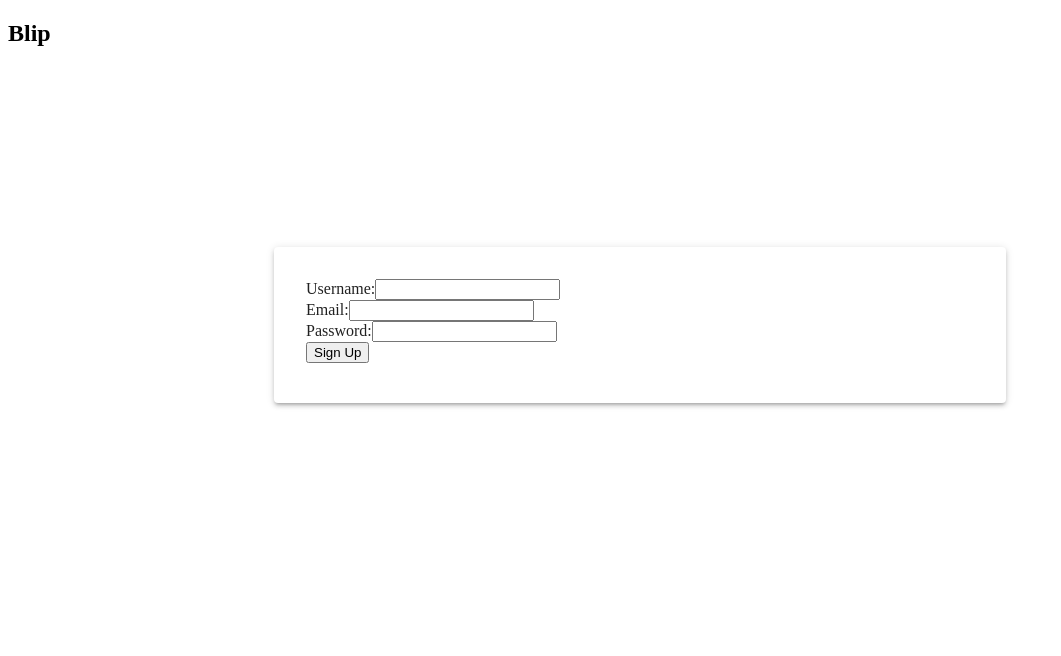
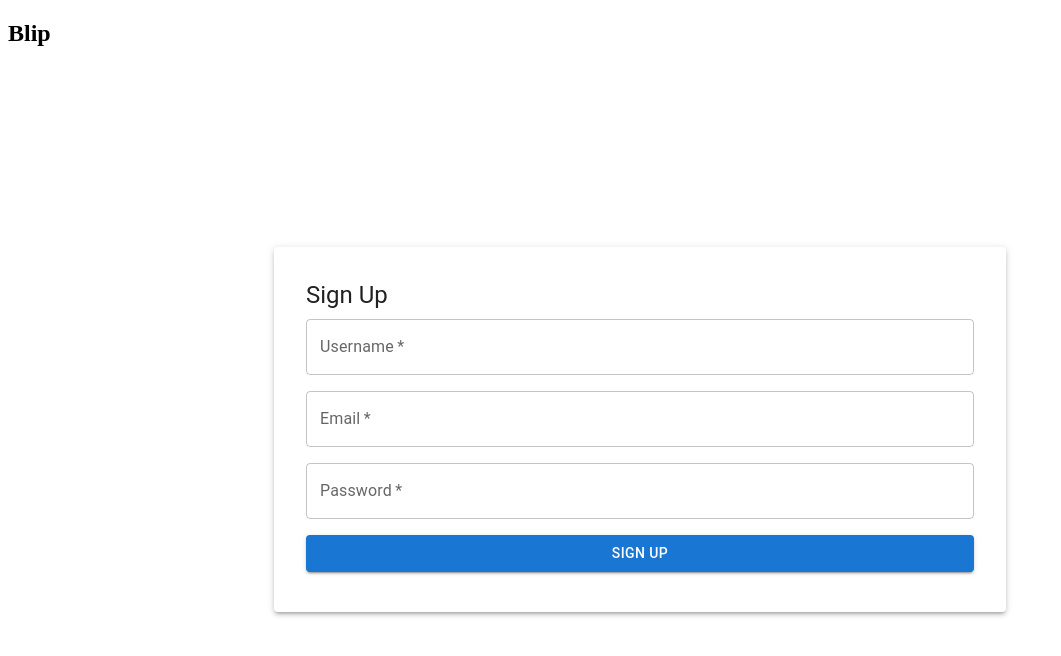
Before and after one commit to BugFixDotExe/Blip, a React (Vite) app in the folder client/: page /signup in a window 1280 px wide. Shown: the top 656 px of the page, without its empty margins (0-1061 px from the left). Built offline with nearby package versions, Linux system fonts and the light colour scheme.

Commit message:
Made a redesign of the Login, upload, signup components, added a custom hook for passing the JWT token to other components

```diff
--- a/client/package.json
+++ b/client/package.json
@@ -21,6 +21,7 @@
     "express": "^4.17.1",
     "fluent-ffmpeg": "^2.1.3",
     "image-thumbnail": "^1.0.10",
+    "jsonwebtoken": "^9.0.2",
     "mime-types": "^2.1.27",
     "mongodb": "^3.5.9",
     "mongoose": "^8.9.3",
--- /dev/null
+++ b/client/src/components/AuthContext.jsx
@@ -0,0 +1,15 @@
+import React, { createContext, useState, useContext } from 'react';
+
+const AuthContext = createContext();
+
+export const AuthProvider = ({ children }) => {
+    const [token, setToken] = useState(null);
+
+    return (
+        <AuthContext.Provider value={{ token, setToken }}>
+        {children}
+        </AuthContext.Provider>
+    );
+};
+
+export const useAuth = () => useContext(AuthContext);
--- a/client/src/components/FileUpload.jsx
+++ b/client/src/components/FileUpload.jsx
@@ -6,22 +6,25 @@
   CardContent,
   Typography,
   Button,
-  Divider,
-  List,
-  ListItem,
-  ListItemText,
+  TextField,
+  CircularProgress,
 } from "@mui/material";
+import { useAuth } from "./AuthContext";
 
 const FileUpload = () => {
+  const { token } = useAuth();
   const [file, setFile] = useState(null);
   const [message, setMessage] = useState("");
-
+  const [loading, setLoading] = useState(false);
+  console.log('token',token)
   const handleFileChange = (e) => {
     setFile(e.target.files[0]);
+    setMessage(""); // Clear previous messages
   };
 
   const handleUpload = async (e) => {
     e.preventDefault();
+
     if (!file) {
       setMessage("Please select a file first.");
       return;
@@ -30,29 +33,74 @@
     const formData = new FormData();
     formData.append("file", file);
 
+    setLoading(true);
+    setMessage("");
+
     try {
-      const response = await axios.post("http://localhost:5000/api/v1/upload/thumbnail", formData, {
+      const response = await axios.post(
+        "http://localhost:5000/api/v1/upload/thumbnail",
+        formData,
+        {
           headers: {
             "Content-Type": "multipart/form-data",
+            Authorization: `Bearer ${token}`, // Include the token in the request
           },
-      });
-      setMessage(response.data.message);
+        }
+      );
+
+      setMessage(response.data.message || "File uploaded successfully!");
     } catch (error) {
-      setMessage("Error uploading file.");
+      setMessage("Error uploading file. Please try again.");
+    } finally {
+      setLoading(false);
     }
   };
 
   return (
     <Card sx={{ maxWidth: 700, margin: "200px auto", padding: 2, boxShadow: 3 }}>
     <CardContent>
-    <div>
-      <h1>File Upload</h1>
+    <Typography variant="h5" gutterBottom>
+    File Upload
+    </Typography>
     <form onSubmit={handleUpload}>
-        <input type="file" onChange={handleFileChange} />
-        <button type="submit">Upload</button>
+    <Box sx={{ display: "flex", flexDirection: "column", gap: 2 }}>
+    <Button
+    variant="outlined"
+    component="label"
+    fullWidth
+    >
+    Choose File
+    <input
+    type="file"
+    hidden
+    onChange={handleFileChange}
+    />
+    </Button>
+    {file && (
+      <Typography variant="body2" color="textSecondary">
+      Selected file: {file.name} ({(file.size / 1024).toFixed(2)} KB)
+      </Typography>
+    )}
+    <Button
+    type="submit"
+    variant="contained"
+    color="primary"
+    disabled={loading || !file}
+    fullWidth
+    >
+    {loading ? <CircularProgress size={24} /> : "Upload"}
+    </Button>
+    </Box>
     </form>
-      {message && <p>{message}</p>}
-    </div>
+    {message && (
+      <Typography
+      variant="body1"
+      color={message.includes("Error") ? "error.main" : "success.main"}
+      sx={{ marginTop: 2 }}
+      >
+      {message}
+      </Typography>
+    )}
     </CardContent>
     </Card>
   );
--- a/client/src/components/Login.jsx
+++ b/client/src/components/Login.jsx
@@ -1,66 +1,65 @@
-import React, { useState } from 'react';
-import {
-    Box,
-    Card,
-    CardContent,
-    Typography,
-    Button,
-    Divider,
-    List,
-    ListItem,
-    ListItemText,
-} from "@mui/material";
+import React, { useState } from "react";
+import axios from "axios";
+import { useAuth } from "./AuthContext";
+import { Card, CardContent, Button, TextField } from "@mui/material";
 
 const Login = () => {
-    const [formData, setFormData] = useState({
-        email: '',
-        password: ''
-    })
+    const [formData, setFormData] = useState({ email: "", password: "" });
+    const [error, setError] = useState("");
+    const { setToken } = useAuth();
+
     const handleChange = (e) => {
-        setFormData({
-            ...formData,
-            [e.target.name]: e.target.value}
-        )
-    }
+        setFormData({ ...formData, [e.target.name]: e.target.value });
+    };
 
     const handleSubmit = async (e) => {
-        e.preventDefault()
+        e.preventDefault();
+        if (!formData.email || !formData.password) {
+            setError("Email and password are required.");
+            return;
+        }
+
         try {
-            const response = await fetch('http://localhost:5000/api/v1/user/login', {
-                method: 'POST',
-                headers: {'Content-Type': 'application/json'},
-                body: JSON.stringify(formData),
-            })
-            if (response.ok){console.log('sign in success')}
-            else{console.log('sign in failed')}
-        } catch (err){console.log(err)}
-    }
+            const response = await axios.post("http://localhost:5000/api/v1/user/login", formData);
+            if (response) {
+                console.log('in login',response.data.token)
+                setToken(response.data.token);
+                setError("");
+            } else {
+                setError("Login failed. Please check your credentials.");
+            }
+        } catch (err) {
+            setError("An error occurred during login. Please try again.");
+            console.error(err);
+        }
+    };
+
     return (
         <Card sx={{ maxWidth: 700, margin: "20px auto", padding: 2, boxShadow: 3 }}>
         <CardContent>
         <form onSubmit={handleSubmit} method="POST">
-        <div>
-        <label htmlFor="email">Email:</label>
-        <input
+        <TextField
+        label="Email"
         type="email"
-        id="email"
         name="email"
         value={formData.email}
         onChange={handleChange}
+        fullWidth
+        margin="normal"
         />
-        </div>
-
-        <div>
-        <label htmlFor="password">Password:</label>
-        <input
+        <TextField
+        label="Password"
         type="password"
-        id="password"
         name="password"
         value={formData.password}
         onChange={handleChange}
+        fullWidth
+        margin="normal"
         />
-        </div>
-        <button type="submit">Sign In</button>
+        {error && <p style={{ color: "red" }}>{error}</p>}
+        <Button type="submit" variant="contained" color="primary" fullWidth>
+        Sign In
+        </Button>
         </form>
         </CardContent>
         </Card>
--- a/client/src/components/Registration.jsx
+++ b/client/src/components/Registration.jsx
@@ -1,22 +1,23 @@
-import React, { useState } from 'react';
+import React, { useState } from "react";
 import {
     Box,
     Card,
     CardContent,
+    TextField,
+    Button,
     Typography,
-    Button,
-    Divider,
-    List,
-    ListItem,
-    ListItemText,
+    CircularProgress,
 } from "@mui/material";
 
 const SignupForm = () => {
     const [formData, setFormData] = useState({
-        username: '',
-        email: '',
-        password: '',
+        username: "",
+        email: "",
+        password: "",
     });
+    const [loading, setLoading] = useState(false);
+    const [successMessage, setSuccessMessage] = useState("");
+    const [errorMessage, setErrorMessage] = useState("");
 
     const handleChange = (e) => {
         setFormData({
@@ -27,65 +28,89 @@
 
     const handleSubmit = async (e) => {
         e.preventDefault();
+        setLoading(true);
+        setSuccessMessage("");
+        setErrorMessage("");
 
         try {
-            const response = await fetch('http://localhost:5000/api/v1/users', {
-                method: 'POST',
+            const response = await fetch("http://localhost:5000/api/v1/users", {
+                method: "POST",
                 headers: {
-                    'Content-Type': 'application/json',
+                    "Content-Type": "application/json",
                 },
                 body: JSON.stringify(formData),
             });
 
             if (response.ok) {
-                // Handle successful signup (e.g., display success message)
-                console.log('Signup successful!');
+                setSuccessMessage("Signup successful! Welcome aboard!");
+                setFormData({ username: "", email: "", password: "" }); // Clear the form
             } else {
-                // Handle signup errors
                 const errorData = await response.json();
-                console.error('Signup failed:', errorData);
+                setErrorMessage(errorData.message || "Signup failed. Please try again.");
             }
         } catch (error) {
-            console.error('Error during signup:', error);
+            setErrorMessage("An error occurred during signup. Please try again.");
+        } finally {
+            setLoading(false);
         }
     };
 
     return (
         <Card sx={{ maxWidth: 700, margin: "200px auto", padding: 2, boxShadow: 3 }}>
         <CardContent>
+        <Typography variant="h5" gutterBottom>
+        Sign Up
+        </Typography>
         <form onSubmit={handleSubmit} method="POST">
-        <div>
-        <label htmlFor="username">Username:</label>
-        <input
+        <Box sx={{ display: "flex", flexDirection: "column", gap: 2 }}>
+        <TextField
+        label="Username"
         type="text"
-        id="username"
         name="username"
         value={formData.username}
         onChange={handleChange}
+        fullWidth
+        required
         />
-        </div>
-        <div>
-        <label htmlFor="email">Email:</label>
-        <input
+        <TextField
+        label="Email"
         type="email"
-        id="email"
         name="email"
         value={formData.email}
         onChange={handleChange}
+        fullWidth
+        required
         />
-        </div>
-        <div>
-        <label htmlFor="password">Password:</label>
-        <input
+        <TextField
+        label="Password"
         type="password"
-        id="password"
         name="password"
         value={formData.password}
         onChange={handleChange}
+        fullWidth
+        required
         />
-        </div>
-        <button type="submit">Sign Up</button>
+        <Button
+        type="submit"
+        variant="contained"
+        color="primary"
+        disabled={loading}
+        fullWidth
+        >
+        {loading ? <CircularProgress size={24} /> : "Sign Up"}
+        </Button>
+        </Box>
         </form>
+        {successMessage && (
+            <Typography variant="body1" color="success.main" sx={{ marginTop: 2 }}>
+            {successMessage}
+            </Typography>
+        )}
+        {errorMessage && (
+            <Typography variant="body1" color="error.main" sx={{ marginTop: 2 }}>
+            {errorMessage}
+            </Typography>
+        )}
         </CardContent>
         </Card>
     );
```
Also changed, not shown: client/src/App.jsx (+6 -3 lines), 1 other file (tests, documents, lock files or other folders). Lines whose indentation alone changed are shown as unchanged.
